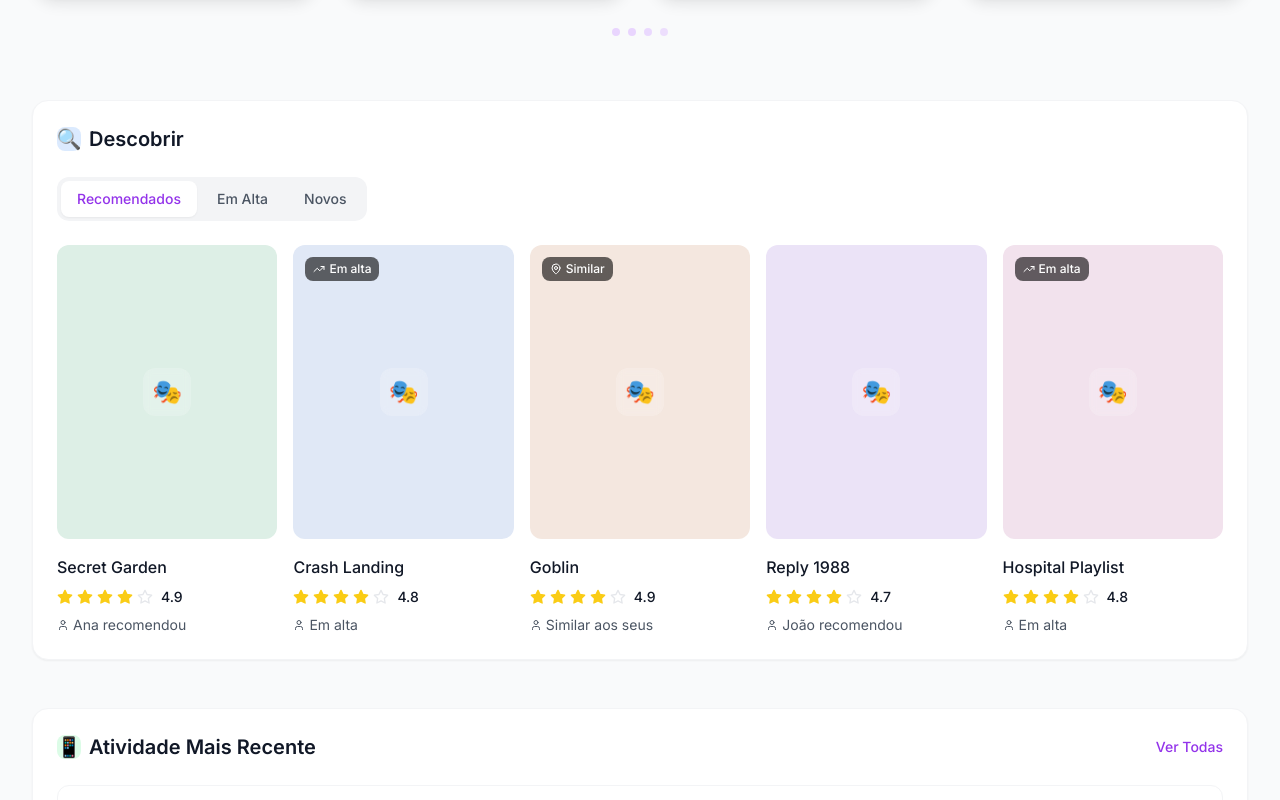
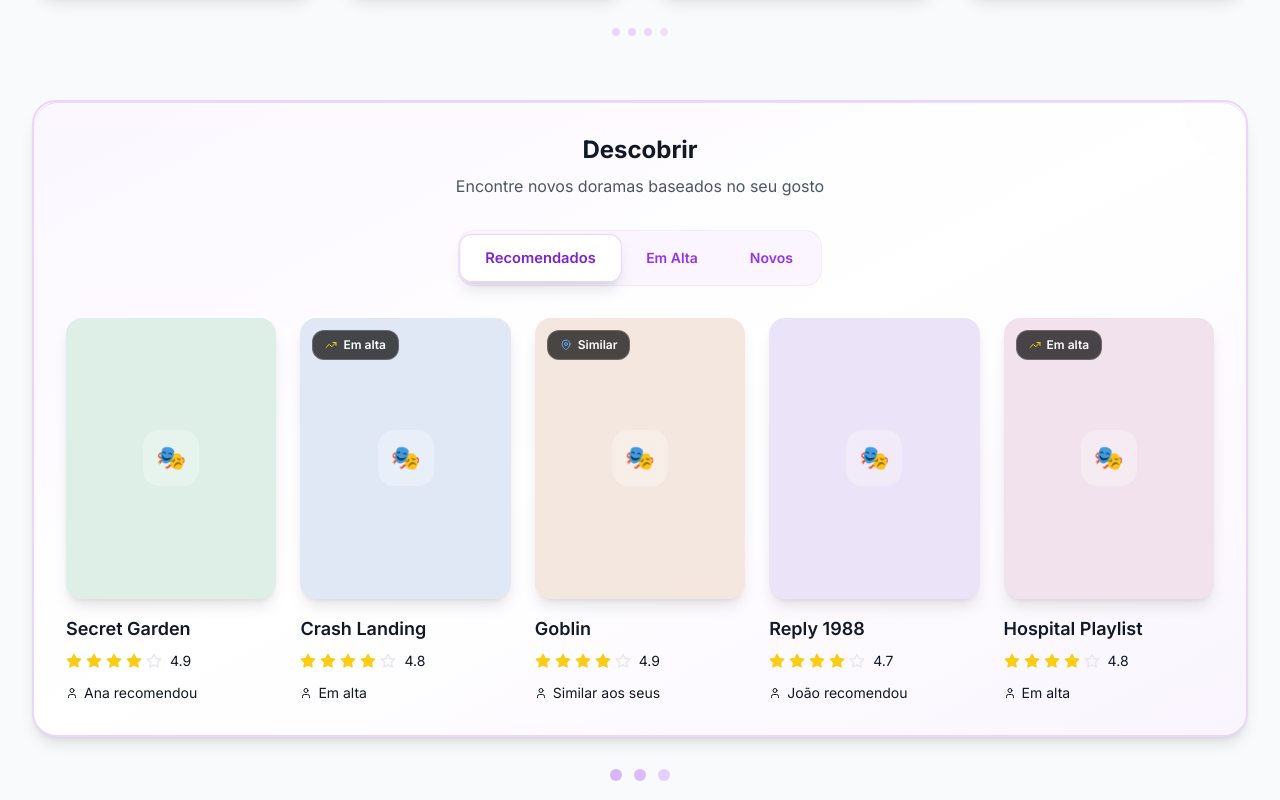
Before and after one commit to othaviolr/kdrama-frontend, a Next.js app: page / in a window 1280 px wide. Shown: the part 1560-2360 px from the top of the page. Built offline with nearby package versions, Linux system fonts and the light colour scheme.

Commit message:
chore: discover new minimalist

```diff
--- a/src/components/home/DiscoverSection.tsx
+++ b/src/components/home/DiscoverSection.tsx
@@ -66,72 +66,96 @@ export function DiscoverSection() {
   ];
 
   return (
-    <div className="mb-12">
-      <div className="bg-white rounded-2xl shadow-sm border border-gray-100 p-6">
-        <div className="flex items-center justify-between mb-6">
-          <h2 className="text-xl font-semibold text-gray-900 flex items-center gap-2">
-            <div className="w-6 h-6 bg-blue-100 rounded-lg flex items-center justify-center">
-              🔍
-            </div>
-            Descobrir
-          </h2>
+    <div className="mb-16">
+      {/* Card principal com bordas roxas */}
+      <div className="bg-white rounded-3xl shadow-lg border-2 border-purple-200 hover:border-purple-300 p-8 transition-all duration-300 relative overflow-hidden">
+        {/* Efeitos 3D roxos */}
+        <div className="absolute inset-0 rounded-3xl bg-gradient-to-br from-purple-500/5 via-transparent to-purple-600/5 hover:from-purple-500/10 hover:to-purple-600/10 transition-all duration-300"></div>
+        <div className="absolute inset-0 rounded-3xl shadow-[inset_0_1px_0_0_rgba(147,51,234,0.15)] transition-all duration-300"></div>
+
+        {/* Decorative elements */}
+        <div className="absolute top-0 right-0 w-32 h-32 bg-gradient-to-br from-purple-50 to-transparent rounded-full -translate-y-16 translate-x-16 opacity-40"></div>
+
+        <div className="relative z-10">
+          {/* Header */}
+          <div className="text-center mb-8">
+            <h2 className="text-2xl font-bold text-gray-900 mb-2">Descobrir</h2>
+            <p className="text-gray-600">
+              Encontre novos doramas baseados no seu gosto
+            </p>
           </div>
 
-        {/* Tabs */}
-        <div className="flex gap-1 mb-6 p-1 bg-gray-100 rounded-xl w-fit">
+          {/* Tabs modernos */}
+          <div className="flex justify-center mb-8">
+            <div className="flex gap-1 p-1 bg-purple-50 rounded-2xl border border-purple-100">
               {tabs.map((tab) => (
                 <button
                   key={tab.id}
                   onClick={() => setActiveTab(tab.id)}
-              className={`px-4 py-2 rounded-lg text-sm font-medium transition-all ${
+                  className={`px-6 py-3 rounded-xl text-sm font-semibold transition-all duration-300 ${
                     activeTab === tab.id
-                  ? 'bg-white text-purple-600 shadow-sm'
-                  : 'text-gray-600 hover:text-gray-900'
+                      ? 'bg-white text-purple-700 shadow-lg border border-purple-200 transform scale-105'
+                      : 'text-purple-600 hover:text-purple-700 hover:bg-purple-100'
                   }`}
                 >
                   {tab.label}
                 </button>
               ))}
             </div>
+          </div>
 
           {/* Shows Grid */}
-        <div className="grid grid-cols-1 sm:grid-cols-2 lg:grid-cols-5 gap-4">
+          <div className="grid grid-cols-2 sm:grid-cols-3 lg:grid-cols-5 gap-6">
             {shows.map((show) => (
               <div key={show.id} className="group cursor-pointer">
-              <div className="aspect-[3/4] mb-4 relative overflow-hidden rounded-xl bg-gray-100">
+                <div className="aspect-[3/4] mb-4 relative overflow-hidden rounded-2xl bg-gray-100 shadow-lg group-hover:shadow-2xl transition-all duration-500">
+                  {/* Background com zoom sofisticado */}
                   <div
-                  className={`w-full h-full ${show.color} opacity-10 group-hover:opacity-20 transition-opacity`}
+                    className={`absolute inset-0 w-[120%] h-[120%] -top-[10%] -left-[10%] ${show.color} opacity-10 group-hover:opacity-25 transition-all duration-700 ease-out transform scale-100 group-hover:scale-110`}
                   />
+
+                  {/* Overlay */}
+                  <div className="absolute inset-0 bg-black/0 group-hover:bg-black/10 transition-all duration-500"></div>
+
+                  {/* Máscara de drama */}
                   <div className="absolute inset-0 flex items-center justify-center">
-                  <div className="w-12 h-12 bg-white/20 backdrop-blur-sm rounded-xl flex items-center justify-center">
-                    <span className="text-2xl">🎭</span>
+                    <div className="w-14 h-14 bg-white/30 backdrop-blur-sm rounded-2xl flex items-center justify-center group-hover:scale-110 group-hover:bg-white/40 transition-all duration-400 ease-out">
+                      <span className="text-2xl transform group-hover:scale-105 transition-transform duration-300">
+                        🎭
+                      </span>
                     </div>
                   </div>
 
+                  {/* Badge */}
                   {show.badge && (
                     <div className="absolute top-3 left-3">
-                    <div className="bg-black/60 backdrop-blur-sm px-2 py-1 rounded-lg">
-                      <div className="flex items-center gap-1">
+                      <div className="bg-black/70 backdrop-blur-sm px-3 py-1.5 rounded-xl border border-white/20">
+                        <div className="flex items-center gap-1.5">
                           {show.badge === 'trending' && (
-                          <TrendingUp className="w-3 h-3 text-white" />
+                            <TrendingUp className="w-3 h-3 text-yellow-400" />
                           )}
                           {show.badge === 'similar' && (
-                          <MapPin className="w-3 h-3 text-white" />
+                            <MapPin className="w-3 h-3 text-blue-400" />
                           )}
-                        <span className="text-xs text-white font-medium">
+                          <span className="text-xs text-white font-semibold">
                             {show.badge === 'trending' ? 'Em alta' : 'Similar'}
                           </span>
                         </div>
                       </div>
                     </div>
                   )}
+
+                  {/* Efeito de brilho sutil */}
+                  <div className="absolute inset-0 bg-gradient-to-tr from-white/0 via-white/0 to-white/0 group-hover:via-white/10 group-hover:to-white/5 transition-all duration-600"></div>
                 </div>
 
-              <h3 className="font-medium text-gray-900 mb-2 group-hover:text-purple-600 transition-colors">
+                {/* Título */}
+                <h3 className="font-semibold text-gray-900 mb-2 group-hover:text-purple-600 transition-colors text-lg">
                   {show.title}
                 </h3>
 
-              <div className="flex items-center gap-1 mb-2">
+                {/* Rating com estrelas amarelas */}
+                <div className="flex items-center gap-1 mb-3">
                   {[...Array(5)].map((_, i) => (
                     <Star
                       key={i}
@@ -142,12 +166,13 @@ export function DiscoverSection() {
                       }`}
                     />
                   ))}
-                <span className="text-sm font-medium text-gray-900 ml-1">
+                  <span className="text-sm text-gray-900 ml-1">
                     {show.rating}
                   </span>
                 </div>
 
-              <div className="flex items-center gap-1 text-sm text-gray-600">
+                {/* Recomendação */}
+                <div className="flex items-center gap-1.5 text-sm text-gray-900">
                   <User className="w-3 h-3" />
                   <span>{show.recommendation}</span>
                 </div>
@@ -156,5 +181,19 @@ export function DiscoverSection() {
           </div>
         </div>
       </div>
+
+      {/* Bottom decoration */}
+      <div className="flex justify-center mt-8">
+        <div className="flex space-x-3">
+          {tabs.map((_, i) => (
+            <div
+              key={i}
+              className="w-3 h-3 bg-purple-300 rounded-full animate-pulse"
+              style={{ animationDelay: `${i * 0.4}s` }}
+            ></div>
+          ))}
+        </div>
+      </div>
+    </div>
   );
 }
```
Lines whose indentation alone changed are shown as unchanged.
